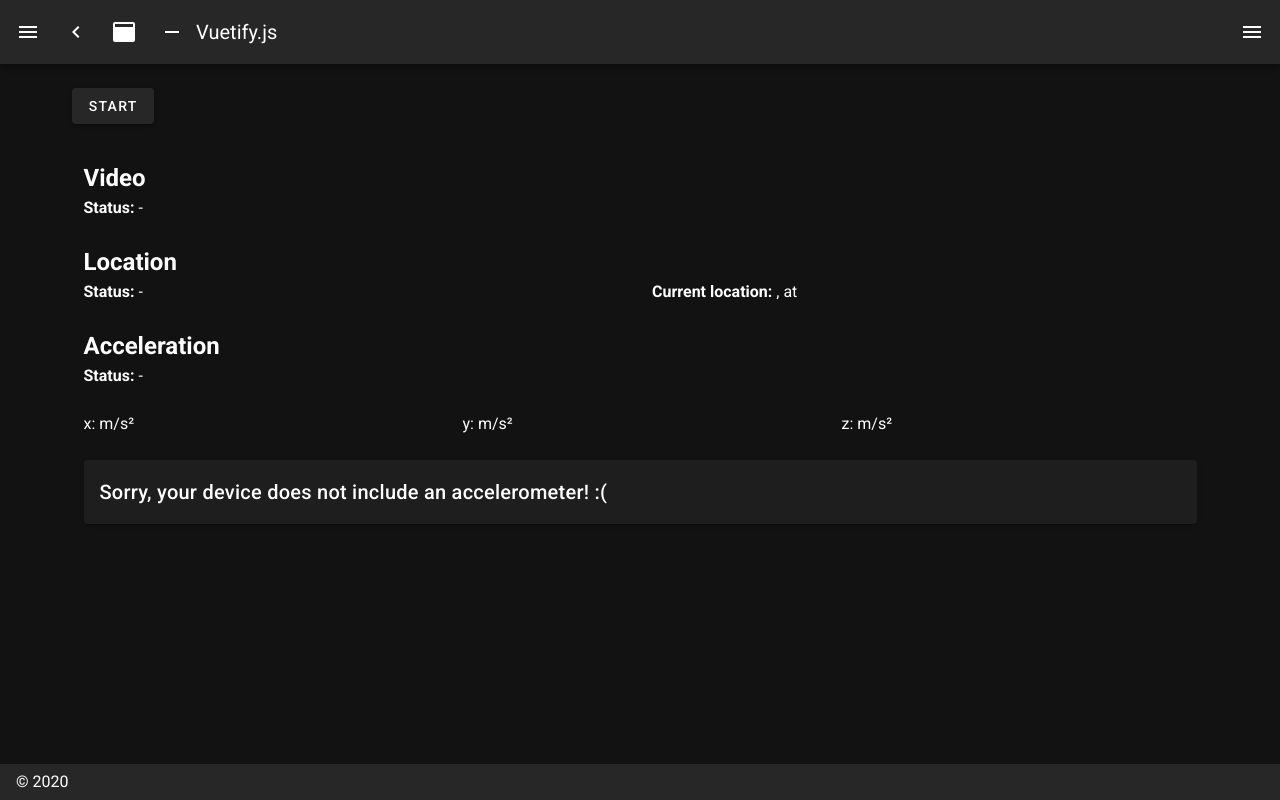
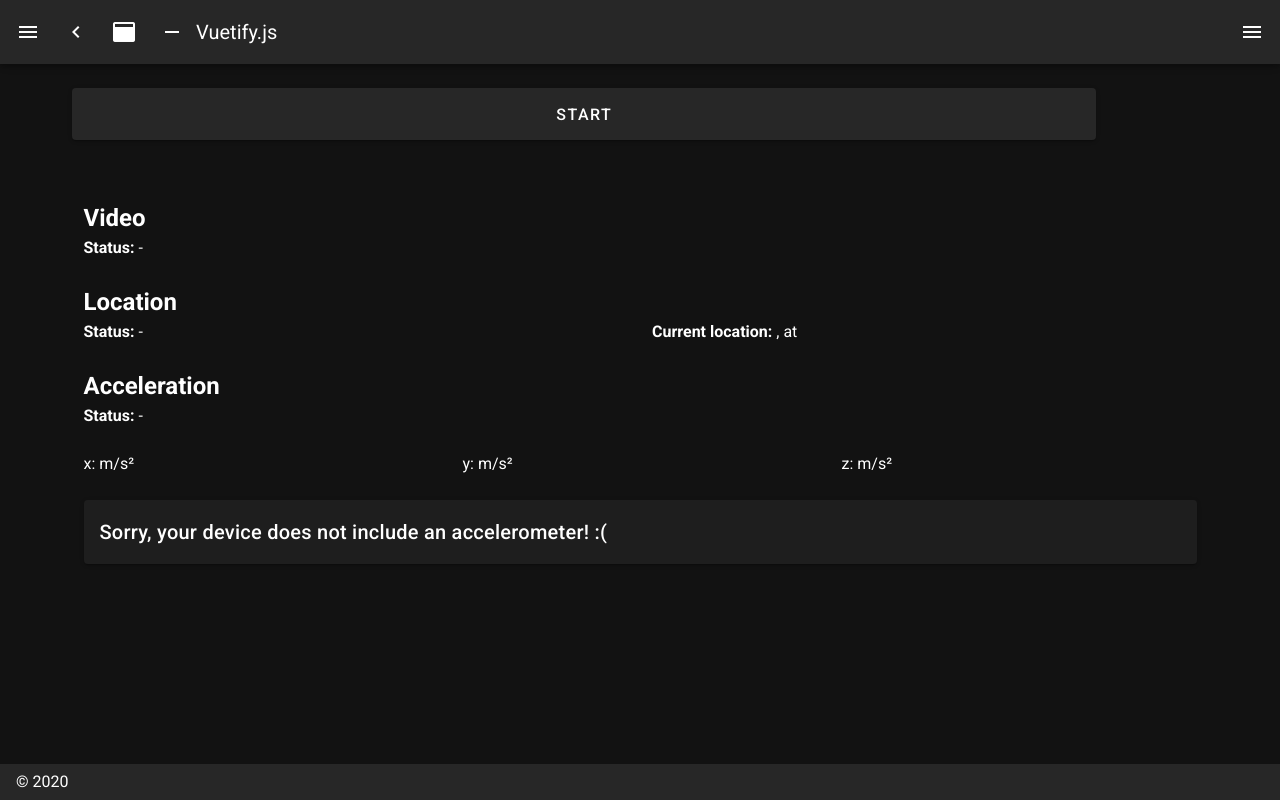
Before and after one commit to StefanieStoppel/what-the-hole-frontend, a Nuxt app: page / in a window 1280 px wide. Built offline with nearby package versions, Linux system fonts and the light colour scheme.

Commit message:
feat: enlarge buttons

```diff
--- a/pages/index.vue
+++ b/pages/index.vue
@@ -1,14 +1,16 @@
 <template>
   <v-container>
     <v-row justify="center" align="center">
-      <v-col sm="6">
-        <v-btn v-if="!running" @click="start">Start</v-btn>
-        <v-btn v-else @click="stop">Stop</v-btn>
+      <v-col sm="12">
+        <v-btn v-if="!running" @click="start" min-width="80vw" x-large>Start</v-btn>
+        <v-btn v-else @click="stop" min-width="80vw" x-large>Stop</v-btn>
       </v-col>
-      <v-col sm="6">
+      <v-col sm="12">
         <v-btn v-if="!!zipUrl"
                :href="zipUrl"
                :download="zipFileName"
+               min-width="80vw"
+               x-large
         >Download
         </v-btn>
       </v-col>
```
